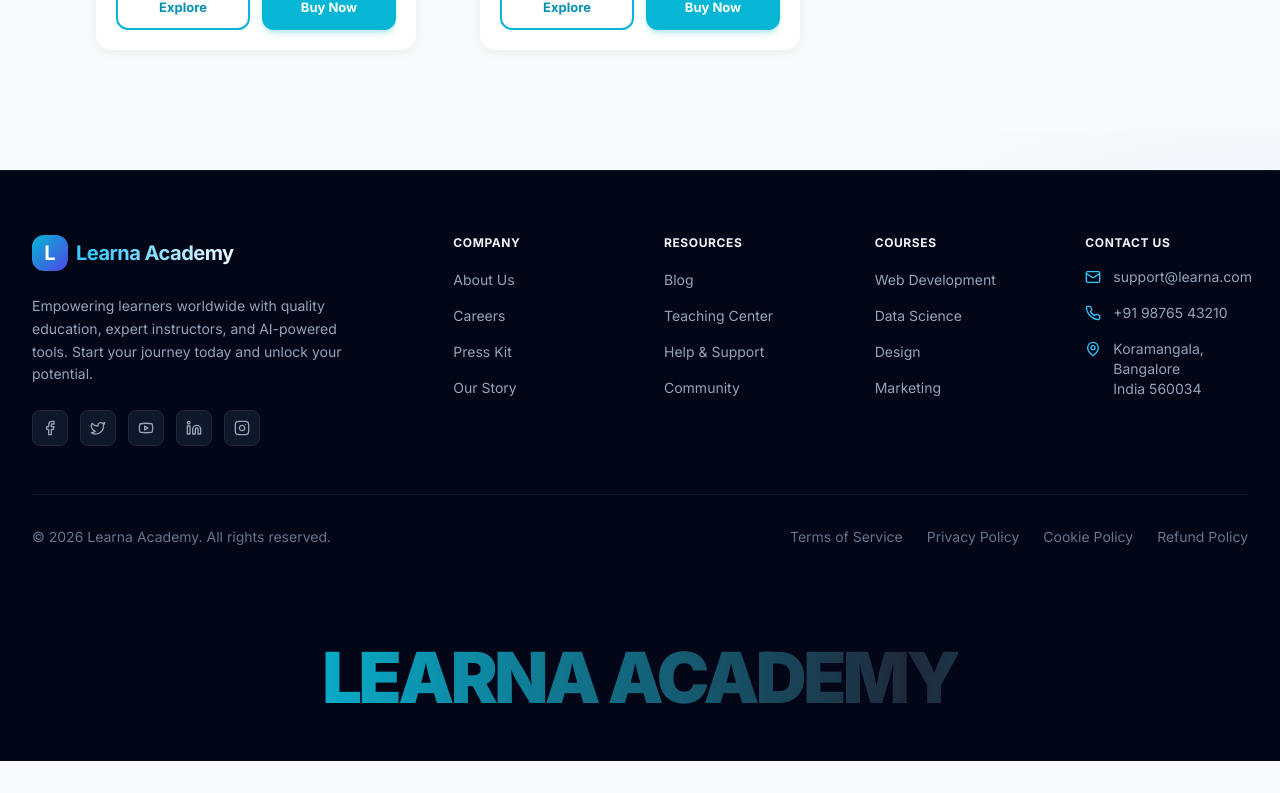
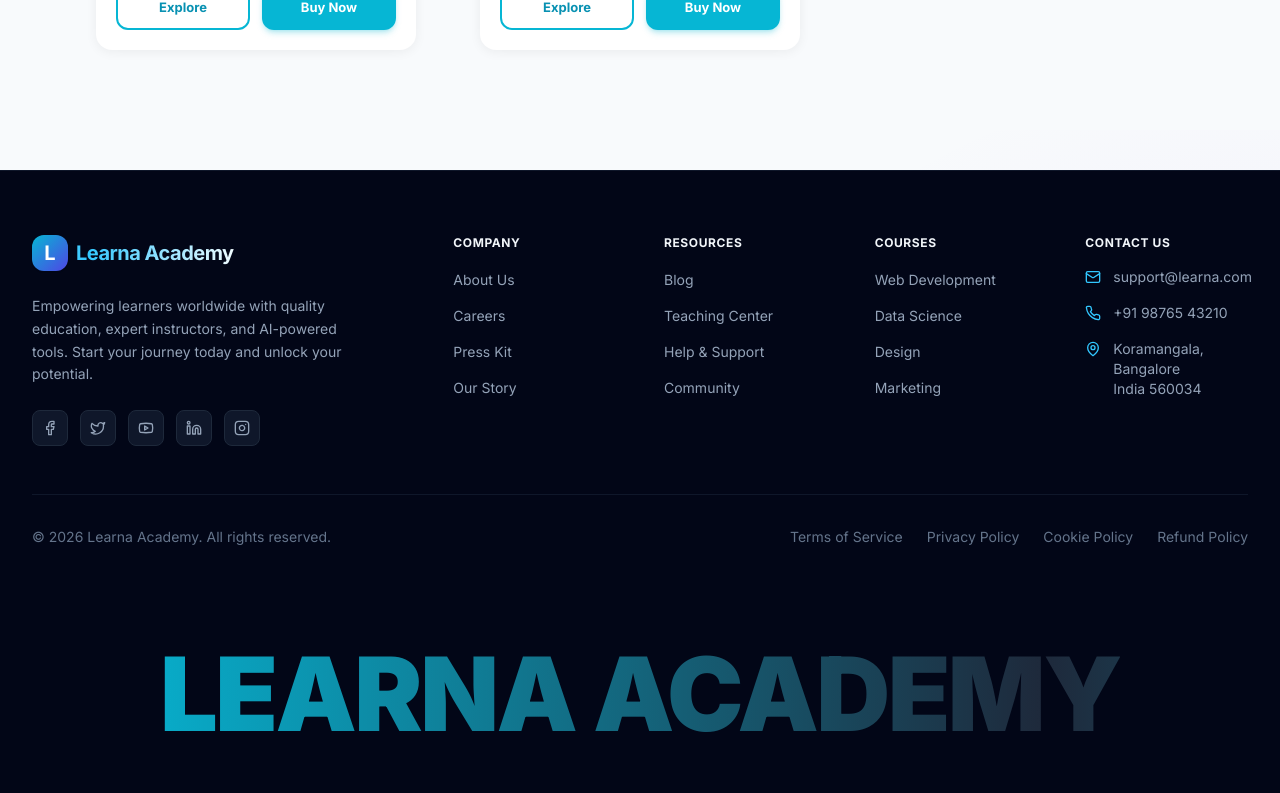
Before and after one commit to devsansbat/Learna-Academy, a Next.js app: page /courses in a window 1280 px wide. Shown: the part 1489-2282 px from the top of the page. Before the commit the page ends 2250 px from the top, so only its background shows below. Built offline with nearby package versions, Linux system fonts and the light colour scheme.

Commit message:
Website Update

```diff
--- a/components/layout/footer.tsx
+++ b/components/layout/footer.tsx
@@ -131,7 +131,7 @@ export const Footer = () => {
             className="relative flex justify-center items-center w-full"
           >
 
-            <h1 className="text-[10vw] sm:text-[9vw] md:text-[8vw] lg:text-[6.5vw] xl:text-[5.5vw] font-black uppercase whitespace-nowrap tracking-tighter leading-none text-center relative z-10 w-full px-2 sm:px-4">
+            <h1 className="w-full text-center font-black uppercase whitespace-nowrap tracking-tight leading-none relative z-10 px-4" style={{ fontSize: "clamp(1.5rem, 8vw, 10rem)" }}>
               <motion.span
                 animate={{ backgroundPosition: ['200% center', '-200% center'] }}
                 transition={{ duration: 8, ease: "linear", repeat: Infinity }}
--- a/components/layout/navbar.tsx
+++ b/components/layout/navbar.tsx
@@ -871,7 +871,7 @@ export const Navbar = () => {
       )}
     </AnimatePresence>
 
-      <div className="fixed bottom-6 right-4 sm:right-6 z-[100] flex flex-col items-end">
+      <div className="fixed bottom-12 sm:bottom-16 right-4 sm:right-6 z-[100] flex flex-col items-end">
         <AnimatePresence>
           {isChatOpen && (
             <motion.div
```
